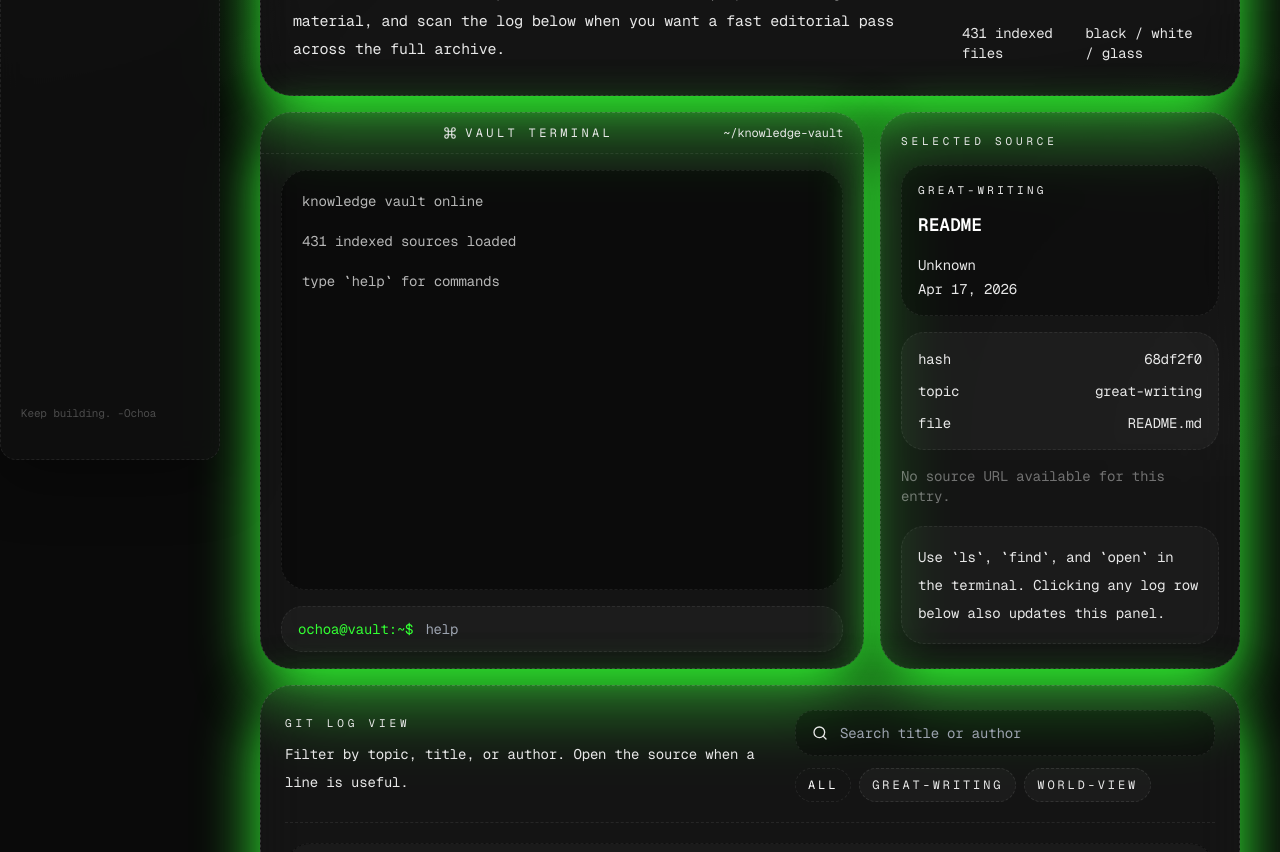
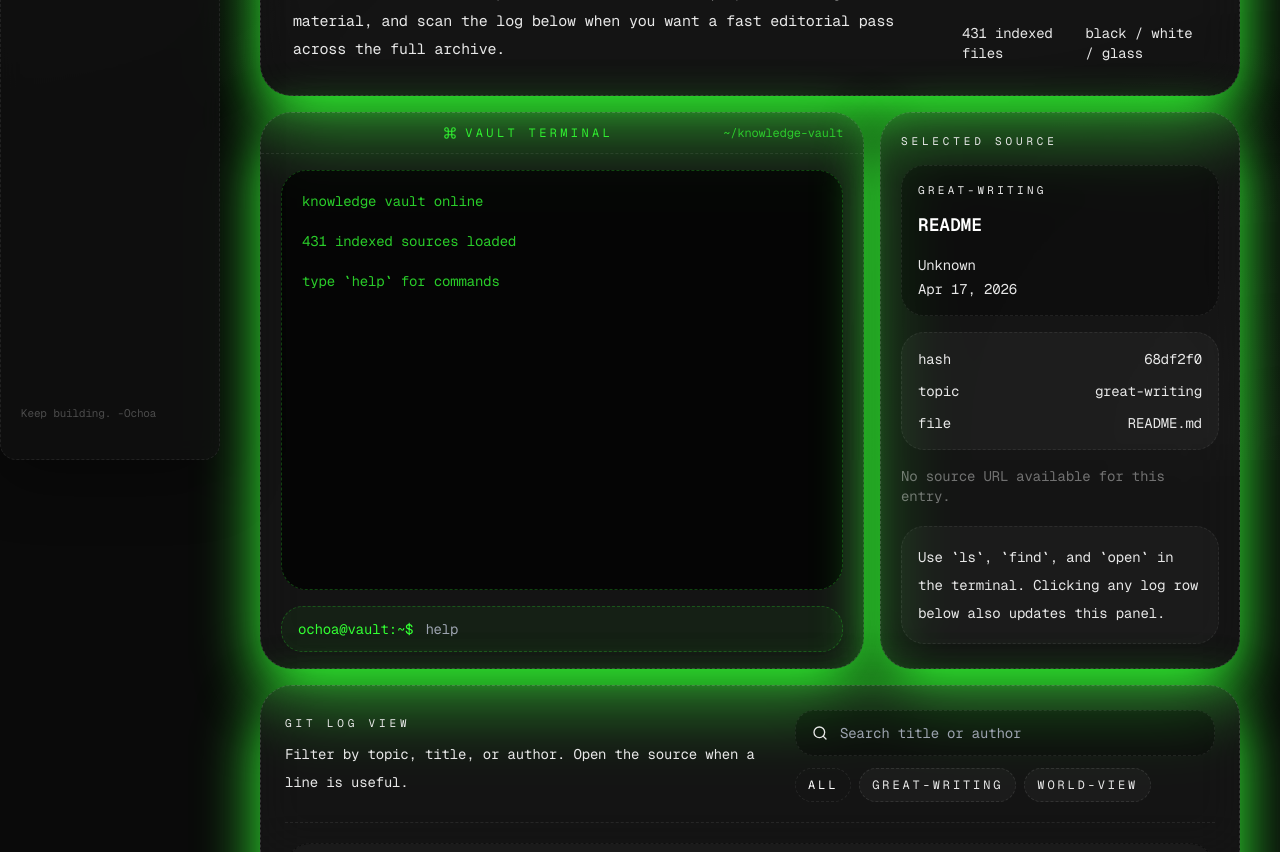
Before and after one commit to bravura-studio/andochoa.com, a Next.js app: page /vault in a window 1280 px wide. Shown: the part 340-1192 px from the top of the page. Built offline with nearby package versions, Linux system fonts and the light colour scheme.

Commit message:
BRAA-245: restore visible vault terminal accent
Co-Authored-By: Paperclip <noreply@paperclip.ing>

```diff
--- a/components/vault-workspace.tsx
+++ b/components/vault-workspace.tsx
@@ -384,29 +384,34 @@ export function VaultWorkspace({ entries }: VaultWorkspaceProps) {
               <span className="h-3 w-3 rounded-full bg-white/34" />
               <span className="h-3 w-3 rounded-full bg-white/18" />
             </div>
-            <div className="flex items-center gap-2 uppercase tracking-[0.28em]">
+            <div className="flex items-center gap-2 uppercase tracking-[0.28em] text-terminal/90">
               <Command className="h-3.5 w-3.5" />
               <span>vault terminal</span>
             </div>
-            <span>~/knowledge-vault</span>
+            <span className="text-terminal/70">~/knowledge-vault</span>
           </div>
 
           <div className="px-4 py-4 sm:px-5">
             <div
-              className="h-[420px] overflow-y-auto rounded-[1.6rem] border border-dashed border-white/12 bg-black/45 px-4 py-4 sm:px-5"
+              className="h-[420px] overflow-y-auto rounded-[1.6rem] border border-dashed border-terminal/25 bg-black/70 px-4 py-4 sm:px-5"
               ref={terminalViewportRef}
             >
               <div className="space-y-3 text-sm leading-7 text-white/82">
                 {terminalLines.map((line) =>
                   line.kind === "command" ? (
                     <div className="flex gap-3 break-words" key={line.id}>
-                      <span className="vault-terminal shrink-0">{line.prompt}</span>
+                      <span className="shrink-0 text-terminal">{line.prompt}</span>
                       <span>{line.displayText}</span>
                     </div>
                   ) : (
-                    <p className="whitespace-pre-wrap break-words text-white/70" key={line.id}>
+                    <p
+                      className={`whitespace-pre-wrap break-words ${
+                        line.id.startsWith("boot-") ? "text-terminal/80" : "text-white/70"
+                      }`}
+                      key={line.id}
+                    >
                       {line.displayText}
-                      {line.isTyping ? <span className="vault-terminal ml-0.5 inline-block h-5 w-2 animate-pulse align-middle" /> : null}
+                      {line.isTyping ? <span className="ml-0.5 inline-block h-5 w-2 animate-pulse bg-terminal align-middle" /> : null}
                     </p>
                   ),
                 )}
@@ -414,8 +419,8 @@ export function VaultWorkspace({ entries }: VaultWorkspaceProps) {
             </div>
 
             <form className="mt-4" onSubmit={handleCommandSubmit}>
-              <label className="flex items-center gap-3 rounded-[1.35rem] border border-dashed border-white/12 bg-white/[0.035] px-4 py-3 text-sm text-white/76">
-                <span className="vault-terminal shrink-0">{PROMPT}</span>
+              <label className="flex items-center gap-3 rounded-[1.35rem] border border-dashed border-terminal/25 bg-terminal/5 px-4 py-3 text-sm text-white/76">
+                <span className="shrink-0 text-terminal">{PROMPT}</span>
                 <input
                   autoCapitalize="none"
                   autoCorrect="off"
```
